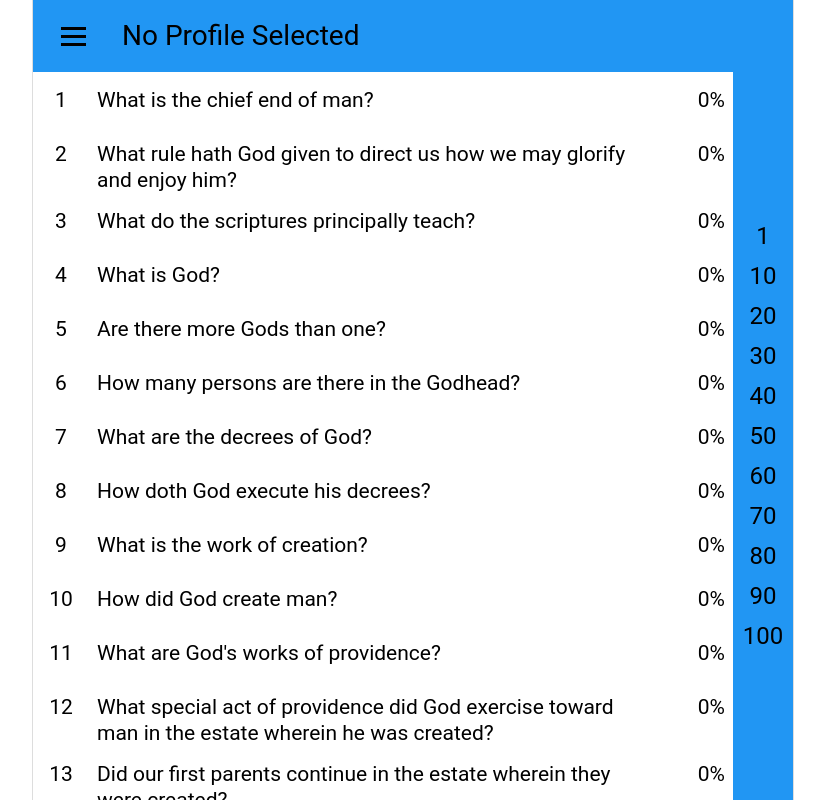
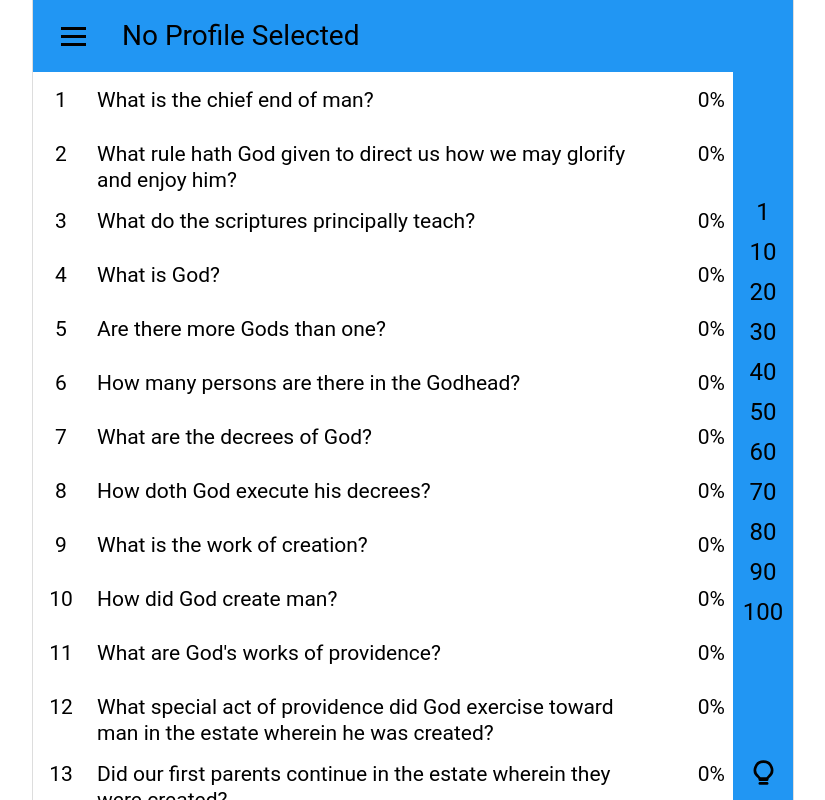
Before and after one commit to happelj/catechism-pwa, a React (Vite) app: page / in a window 1280 px wide. Shown: the whole page, without its empty margins (227-1052 px from the left). Built offline with nearby package versions, Linux system fonts and the light colour scheme.

Commit message:
Add theme toggle to question index rail

```diff
--- a/src/components/DrawerMenu.tsx
+++ b/src/components/DrawerMenu.tsx
@@ -1,5 +1,4 @@
 import { useNavigate } from "react-router-dom";
-import { useCatechizer } from "../state/CatechizerContext";
 
 type DrawerMenuProps = {
   isOpen: boolean;
@@ -31,7 +30,6 @@ const externalLinks = [
 
 export function DrawerMenu({ isOpen, onClose }: DrawerMenuProps) {
   const navigate = useNavigate();
-  const { toggleTheme } = useCatechizer();
 
   function goTo(path: string) {
     onClose();
@@ -42,7 +40,6 @@ export function DrawerMenu({ isOpen, onClose }: DrawerMenuProps) {
     <div className={`drawer-layer ${isOpen ? "open" : ""}`} aria-hidden={!isOpen}>
       <button aria-label="Close menu" className="drawer-scrim" onClick={onClose} type="button" />
       <nav className="drawer-panel" aria-label="Main menu">
-        <button onClick={toggleTheme} type="button">Toggle Dark Mode</button>
         <button onClick={() => goTo("/profiles")} type="button">Switch Profile</button>
         <button onClick={() => goTo("/stats")} type="button">View Stats</button>
         <button onClick={() => goTo("/about")} type="button">About</button>
--- a/src/components/QuestionIndexRail.tsx
+++ b/src/components/QuestionIndexRail.tsx
@@ -2,6 +2,8 @@ import { catechismQuestions } from "../data/catechism";
 
 type QuestionIndexRailProps = {
   onSelect: (questionNumber: number) => void;
+  onToggleTheme: () => void;
+  theme: "light" | "dark";
 };
 
 const indexNumbers = [
@@ -11,14 +13,49 @@ const indexNumbers = [
     .filter((questionNumber) => questionNumber % 10 === 0),
 ];
 
-export function QuestionIndexRail({ onSelect }: QuestionIndexRailProps) {
+function LightModeIcon() {
+  return (
+    <svg aria-hidden="true" viewBox="0 0 24 24">
+      <path d="M9 21h6" />
+      <path d="M10 17h4" />
+      <path d="M12 3a7 7 0 0 0-4.1 12.7c.7.5 1.1 1.2 1.1 2.1V18h6v-.2c0-.9.4-1.6 1.1-2.1A7 7 0 0 0 12 3Z" />
+    </svg>
+  );
+}
+
+function DarkModeIcon() {
+  return (
+    <svg aria-hidden="true" viewBox="0 0 24 24">
+      <path d="M9 21h6" />
+      <path d="M10 17h4" />
+      <path d="M12 3a7 7 0 0 0-3.2 13.2" />
+      <path d="M15 14.9c.3-.3.6-.5.9-.8A7 7 0 0 0 14.1 3.4" />
+      <path d="m3 3 18 18" />
+    </svg>
+  );
+}
+
+export function QuestionIndexRail({ onSelect, onToggleTheme, theme }: QuestionIndexRailProps) {
+  const nextThemeLabel = theme === "dark" ? "Switch to light mode" : "Switch to dark mode";
+
   return (
     <nav aria-label="Question index" className="question-index-rail">
-      {indexNumbers.map((questionNumber) => (
-        <button key={questionNumber} onClick={() => onSelect(questionNumber)} type="button">
-          {questionNumber}
-        </button>
-      ))}
+      <div className="question-index-links">
+        {indexNumbers.map((questionNumber) => (
+          <button key={questionNumber} onClick={() => onSelect(questionNumber)} type="button">
+            {questionNumber}
+          </button>
+        ))}
+      </div>
+      <button
+        aria-label={nextThemeLabel}
+        className="theme-rail-toggle"
+        onClick={onToggleTheme}
+        title={nextThemeLabel}
+        type="button"
+      >
+        {theme === "dark" ? <DarkModeIcon /> : <LightModeIcon />}
+      </button>
     </nav>
   );
 }
--- a/src/screens/QuestionsScreen.tsx
+++ b/src/screens/QuestionsScreen.tsx
@@ -8,7 +8,7 @@ import { useCatechizer } from "../state/CatechizerContext";
 
 export function QuestionsScreen() {
   const navigate = useNavigate();
-  const { currentProfile } = useCatechizer();
+  const { currentProfile, settings, toggleTheme } = useCatechizer();
   const [isDrawerOpen, setIsDrawerOpen] = useState(false);
   const listRef = useRef<HTMLDivElement>(null);
 
@@ -42,7 +42,7 @@ export function QuestionsScreen() {
             </button>
           ))}
         </div>
-        <QuestionIndexRail onSelect={scrollToQuestion} />
+        <QuestionIndexRail onSelect={scrollToQuestion} onToggleTheme={toggleTheme} theme={settings.theme} />
       </section>
       <DrawerMenu isOpen={isDrawerOpen} onClose={() => setIsDrawerOpen(false)} />
     </main>
--- a/src/styles.css
+++ b/src/styles.css
@@ -199,13 +199,19 @@ a {
 }
 
 .question-index-rail {
-  align-content: center;
   background: var(--primary);
   display: grid;
-  gap: 1px;
+  grid-template-rows: minmax(0, 1fr) auto;
   justify-items: stretch;
   min-height: 0;
-  padding: 8px;
+  padding: 8px 8px max(8px, env(safe-area-inset-bottom));
+}
+
+.question-index-links {
+  align-content: center;
+  display: grid;
+  gap: 1px;
+  min-height: 0;
 }
 
 .question-index-rail button {
@@ -217,6 +223,24 @@ a {
   line-height: 1;
   min-height: 39px;
   padding: 0;
+}
+
+.theme-rail-toggle {
+  align-items: center;
+  display: grid;
+  justify-items: center;
+  margin-top: 10px;
+  min-height: 56px;
+}
+
+.theme-rail-toggle svg {
+  fill: none;
+  height: 29px;
+  stroke: currentColor;
+  stroke-linecap: round;
+  stroke-linejoin: round;
+  stroke-width: 2.2;
+  width: 29px;
 }
 
 :root[data-theme="dark"] .question-index-rail button {
```
Also changed, not shown: 1 other file (tests, documents, lock files or other folders).
